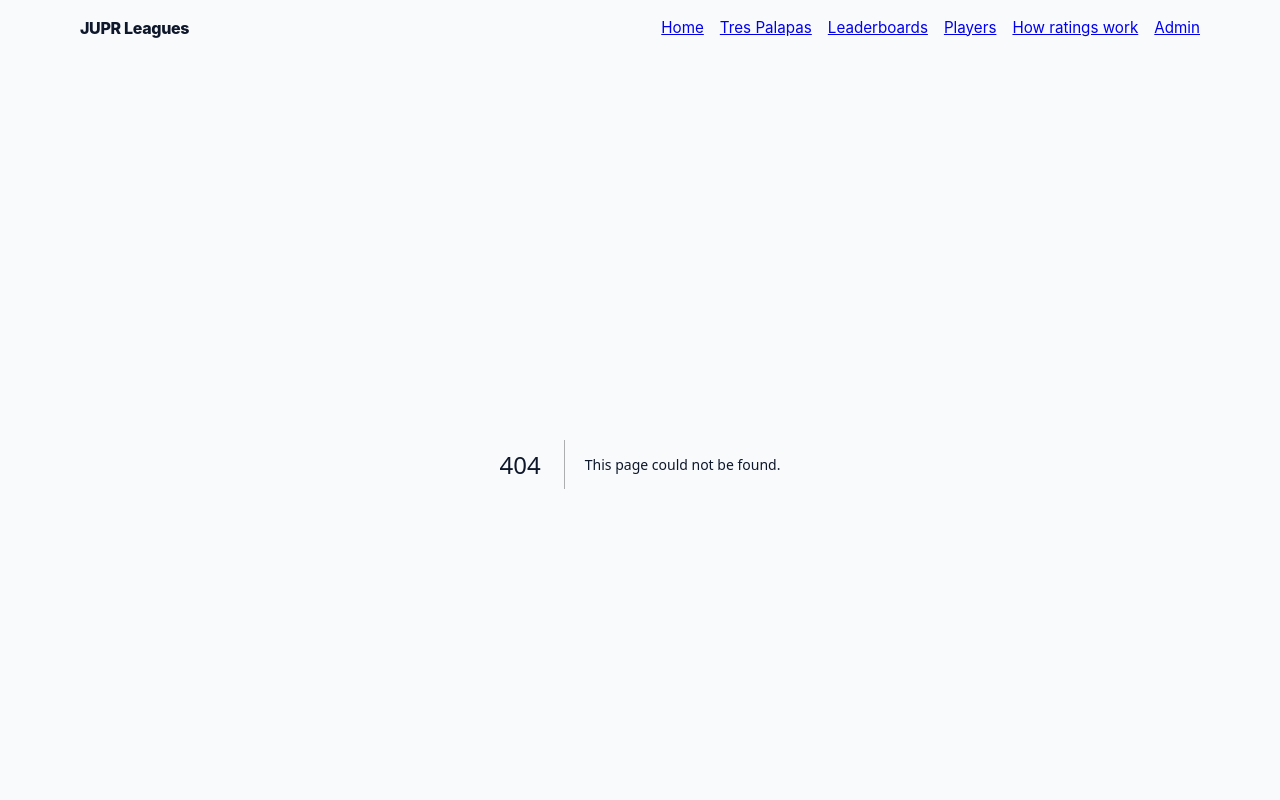
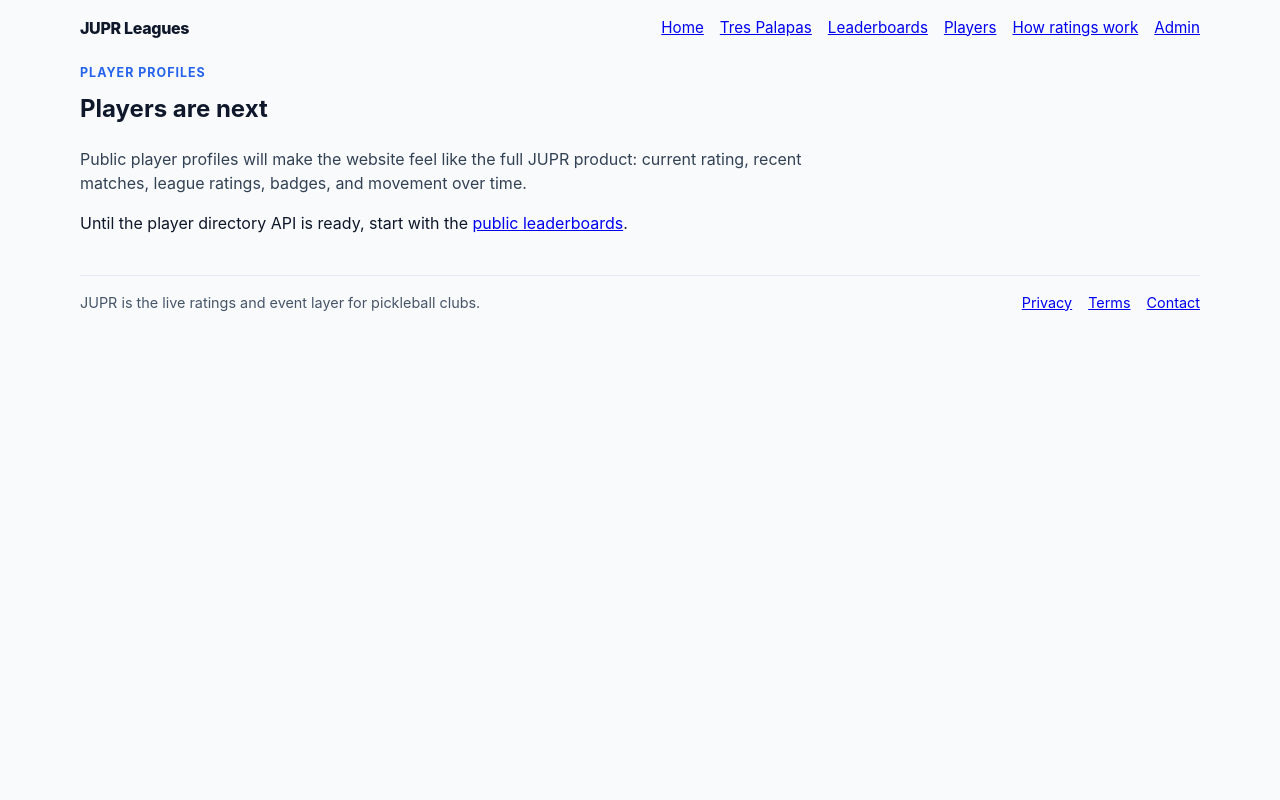
Before and after one commit to pickleballattrespalapas/JUPR, a Next.js app in the folder apps/web/: page /clubs/1/players in a window 1280 px wide. Before the commit this address had no page. Shown: the top 800 px of the page. Built offline with nearby package versions, Linux system fonts and the light colour scheme.

Commit message:
Add player directory placeholder route

```diff
--- /dev/null
+++ b/apps/web/app/clubs/[clubSlug]/players/page.tsx
@@ -0,0 +1,24 @@
+import Link from "next/link";
+
+type PlayersPageProps = {
+  params: { clubSlug: string };
+};
+
+export default function ClubPlayersPage({ params }: PlayersPageProps) {
+  const { clubSlug } = params;
+
+  return (
+    <section style={{ maxWidth: "760px" }}>
+      <p style={{ margin: "0 0 0.5rem", color: "#2563eb", fontWeight: 700, textTransform: "uppercase", letterSpacing: "0.08em", fontSize: "0.78rem" }}>
+        Player profiles
+      </p>
+      <h1 style={{ marginTop: 0 }}>Players are next</h1>
+      <p style={{ color: "#334155" }}>
+        Public player profiles will make the website feel like the full JUPR product: current rating, recent matches, league ratings, badges, and movement over time.
+      </p>
+      <p>
+        Until the player directory API is ready, start with the <Link href={`/clubs/${clubSlug}/leaderboards`}>public leaderboards</Link>.
+      </p>
+    </section>
+  );
+}
```
